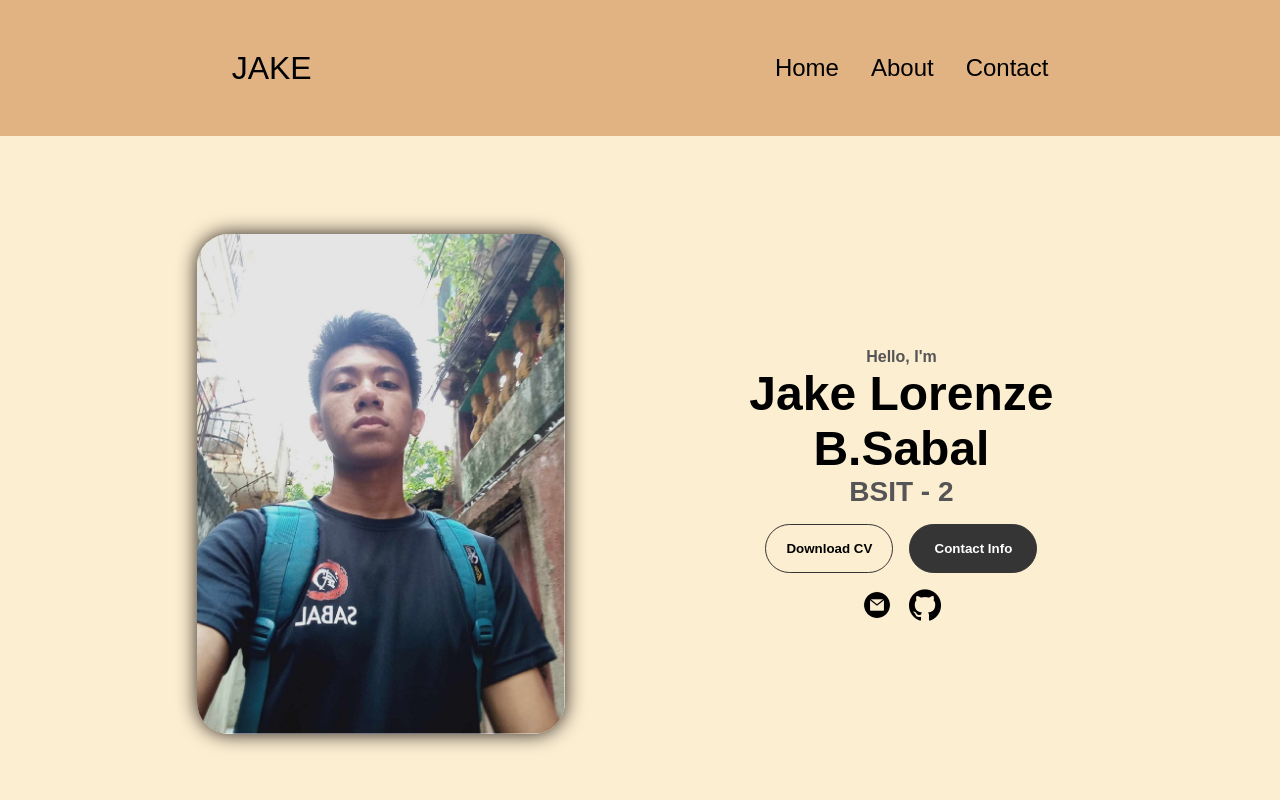
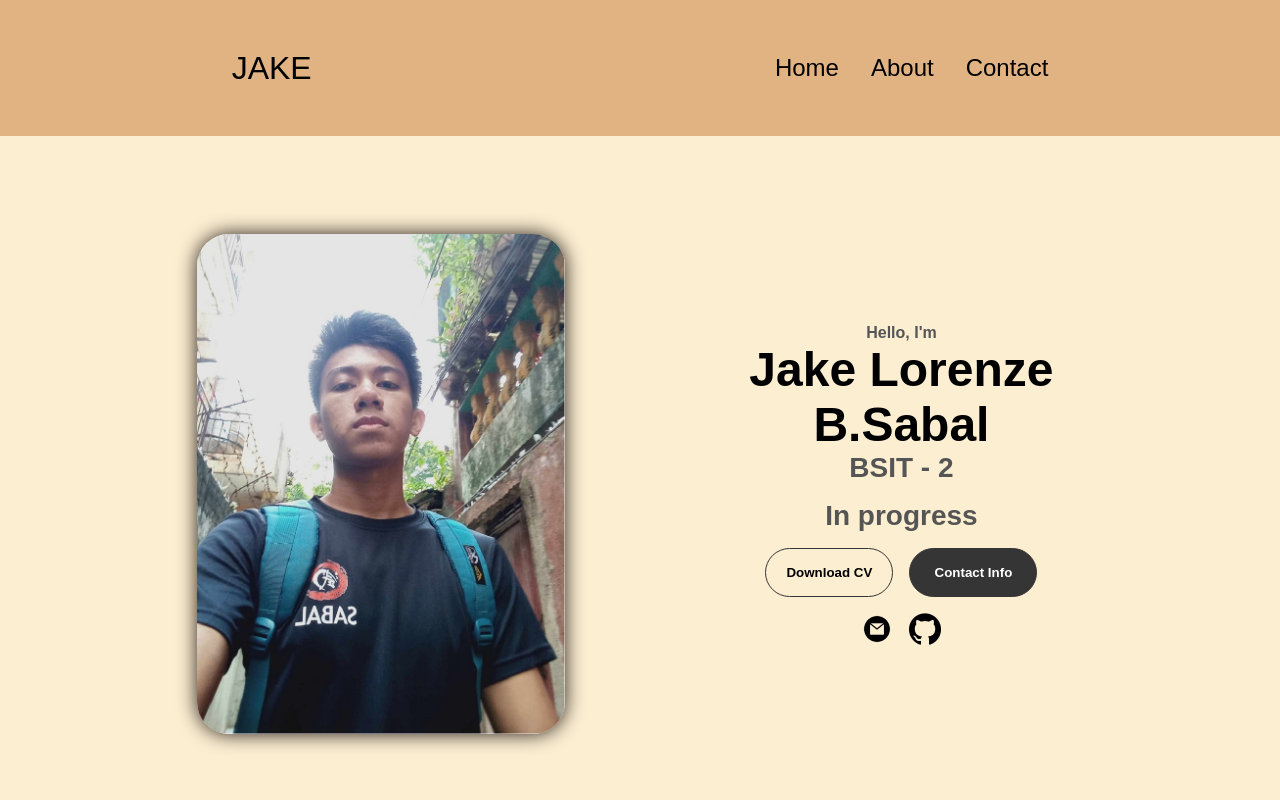
Before and after one commit to jakelorrenzesabal/lomanaport, a plain HTML site: page index.html in a window 1280 px wide. Shown: the top 800 px of the page. Drawn offline with Linux system fonts and the light colour scheme.

Commit message:
new section in name

```diff
--- a/index.html
+++ b/index.html
@@ -40,6 +40,7 @@
         <p class="section__text__p1">Hello, I'm</p>
         <h1 class="title">Jake Lorenze B.Sabal</h1>
         <p class="section__text__p2">BSIT - 2</p>
+        <p class="section__text__p2">In progress</p>
         <div class="btn-container">
           <button
             class="btn btn-color-2"
```
